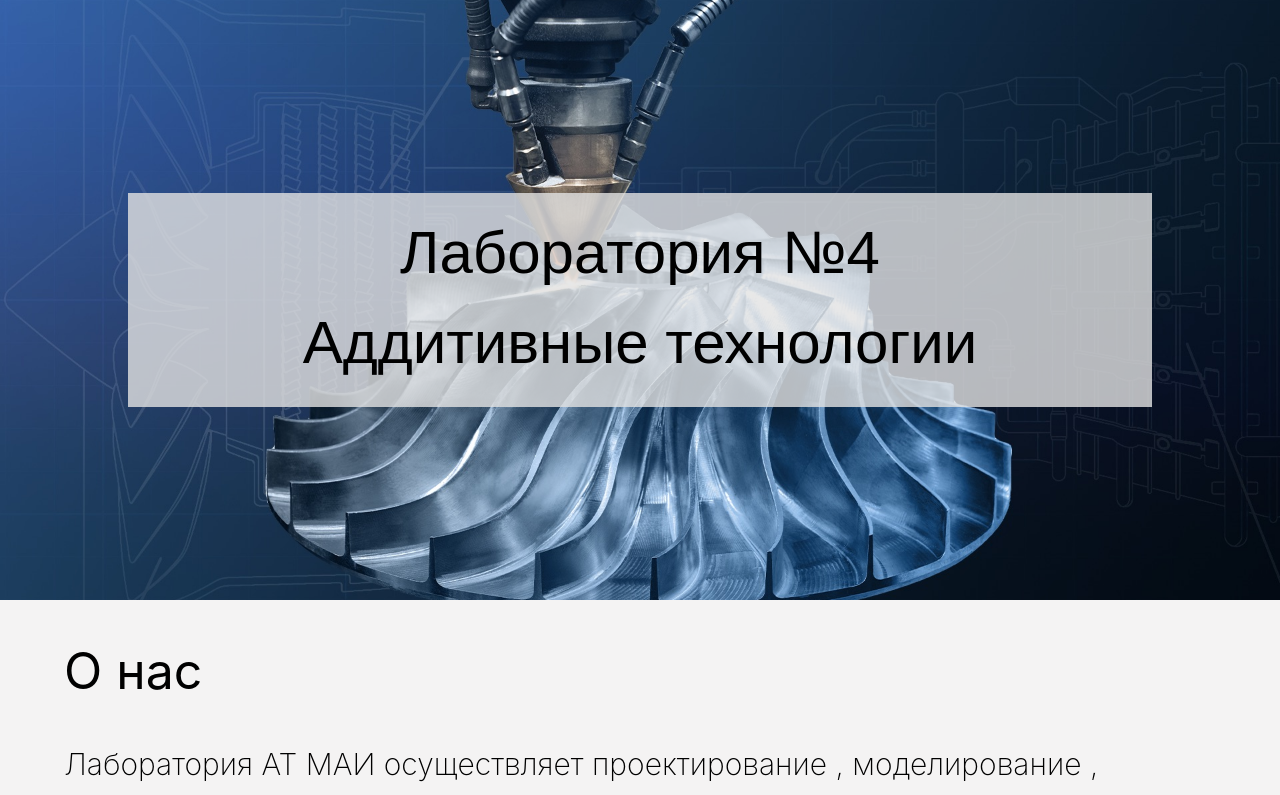
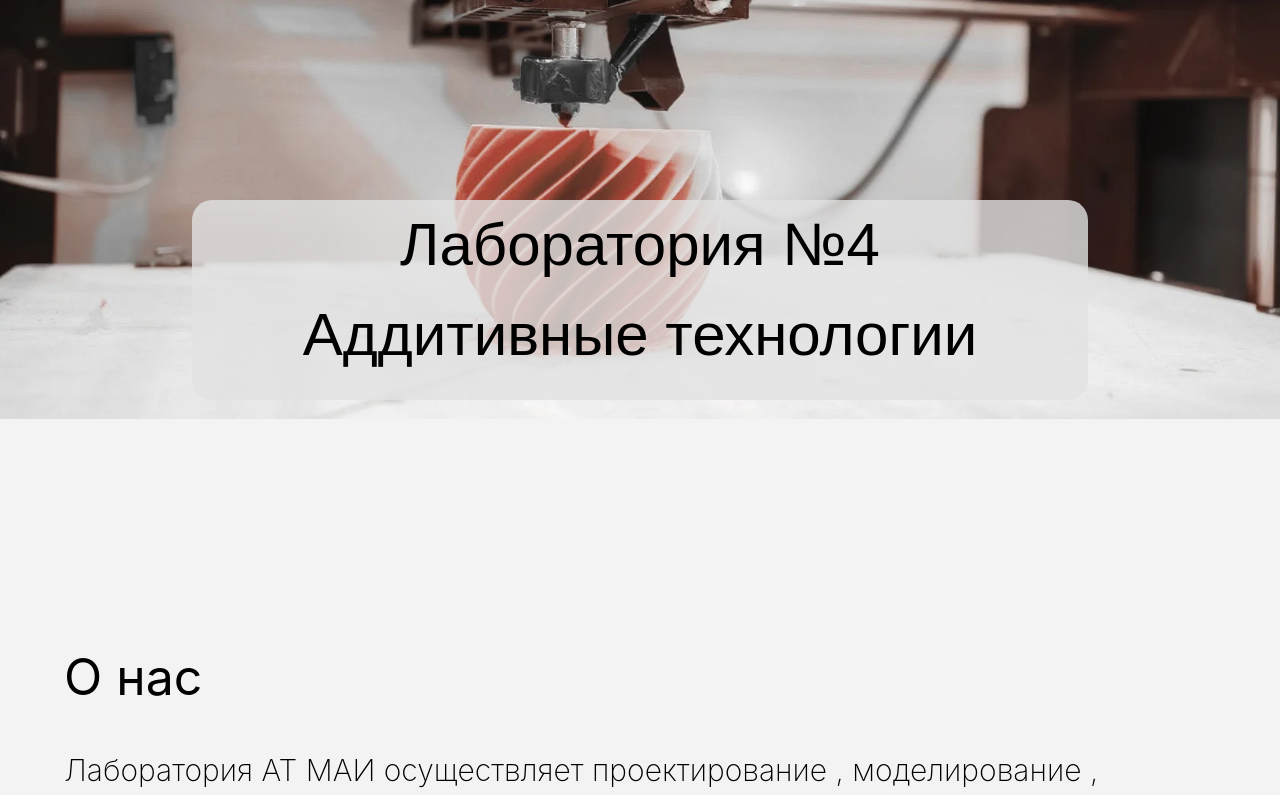
Before and after one commit to Ninzalo/mai, a React (Vite) app: page / in a window 1280 px wide. Shown: the top 795 px of the page. Built offline with nearby package versions, Linux system fonts and the light colour scheme.

Commit message:
fix(header): revert header image

```diff
--- a/src/components/Header.css
+++ b/src/components/Header.css
@@ -1,37 +1,45 @@
 .header {
-  display: flex;
-  flex-direction: column;
-  justify-content: center;
-  align-items: center;
+  position: relative;
+  display: inline-block;
+  width: 100%;
+  height: 600px;
+  overflow: hidden;
 
-  background-image: url(../../images/banner_hitryh_dlya_portala-2.jpeg);
-  background-repeat: no-repeat;
-  background-position: center;
-  background-size: cover;
+  img {
+    width: auto;
+    height: auto;
+    display: block;
+    margin: 0;
+    margin-top: -270px;
+    padding: 0;
+  }
+}
+
+.header > .info-block {
+  position: absolute;
+  top: 50%;
+  left: 50%;
+  transform: translate(-50%, -50%);
+
+  text-align: center;
+  color: black;
+
+  width: 70%;
+  height: auto;
 
   margin: 0;
   padding: 0;
 
-  width: 100%;
-  height: 600px;
-}
+  background-color: rgb(227, 227, 227, 0.8);
 
-.header > .info-block {
-  background-color: rgb(227, 227, 227, 0.8);
-  text-align: center;
+  border: none;
+  border-radius: 20px;
 
-  margin: 0;
-  padding: 0;
-  padding-top: 15px;
-
-  width: 80%;
-  height: auto;
-}
-
-.header > .info-block > .main-text {
+  .main-text {
     font-family: "Montserrat", sans-serif;
     font-weight: 300;
     font-size: 60px;
     margin: 0;
     padding: 0;
   }
+}
--- a/src/components/Header.jsx
+++ b/src/components/Header.jsx
@@ -1,10 +1,15 @@
 import "./Header.css";
+import headerBackground from "../../images/header/1.jpg";
 
 export default function Header() {
   return (
     <div className="header">
+      <img
+        src={headerBackground}
+        alt="header background"
+        style={{ width: "100%" }}
+      />
       <div className="info-block">
-        <div className="logo"></div>
         <h1 className="main-text">Лаборатория №4</h1>
         <h1 className="main-text">Аддитивные технологии</h1>
         <h2 className="sub-text"></h2>
```
Also changed, not shown: images/header/1.jpg (renamed from images/1.jpg), images/header/2.jpeg (renamed from images/banner_hitryh_dlya_portala-2.jpeg). Lines whose indentation alone changed are shown as unchanged.
